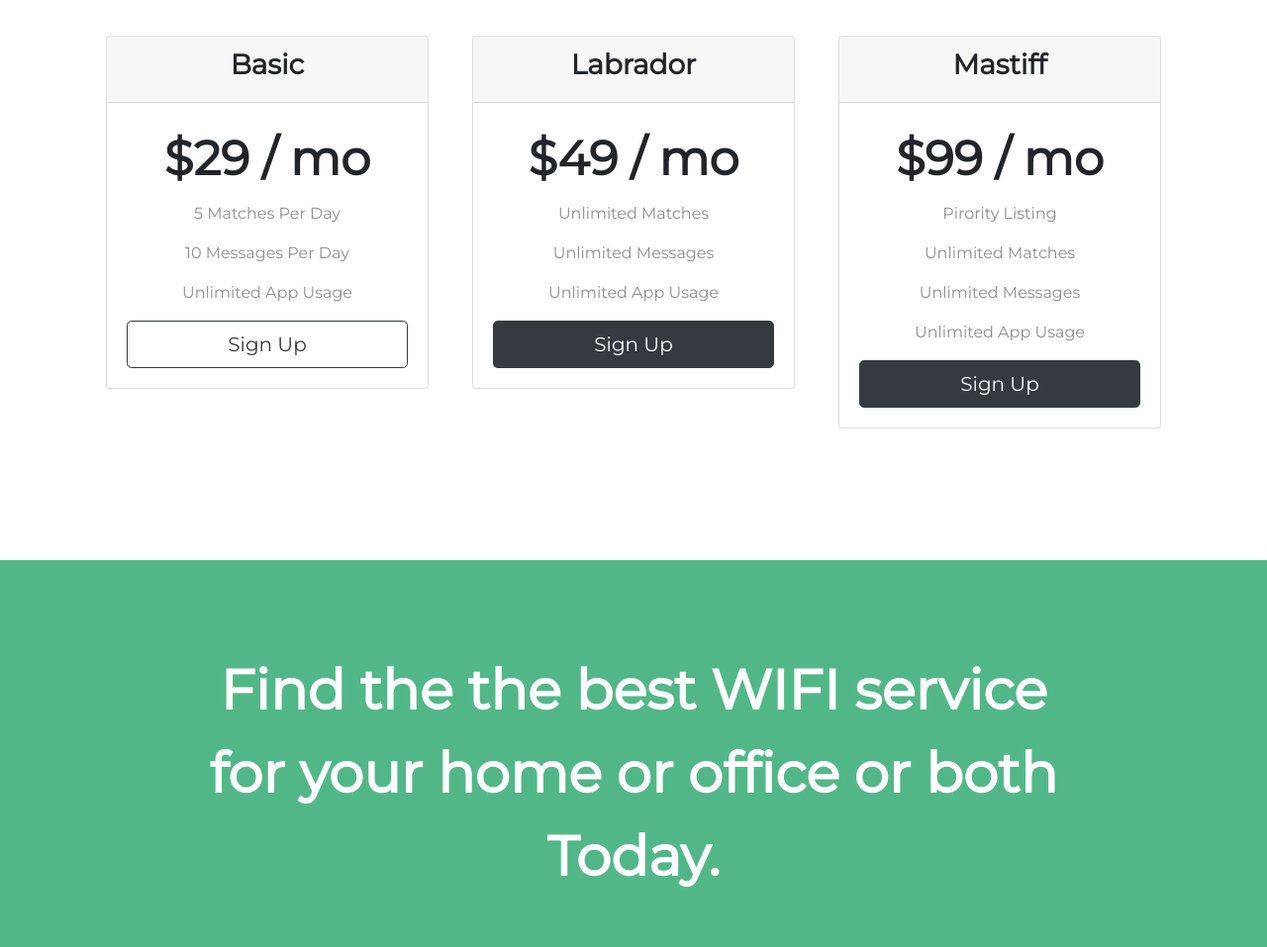
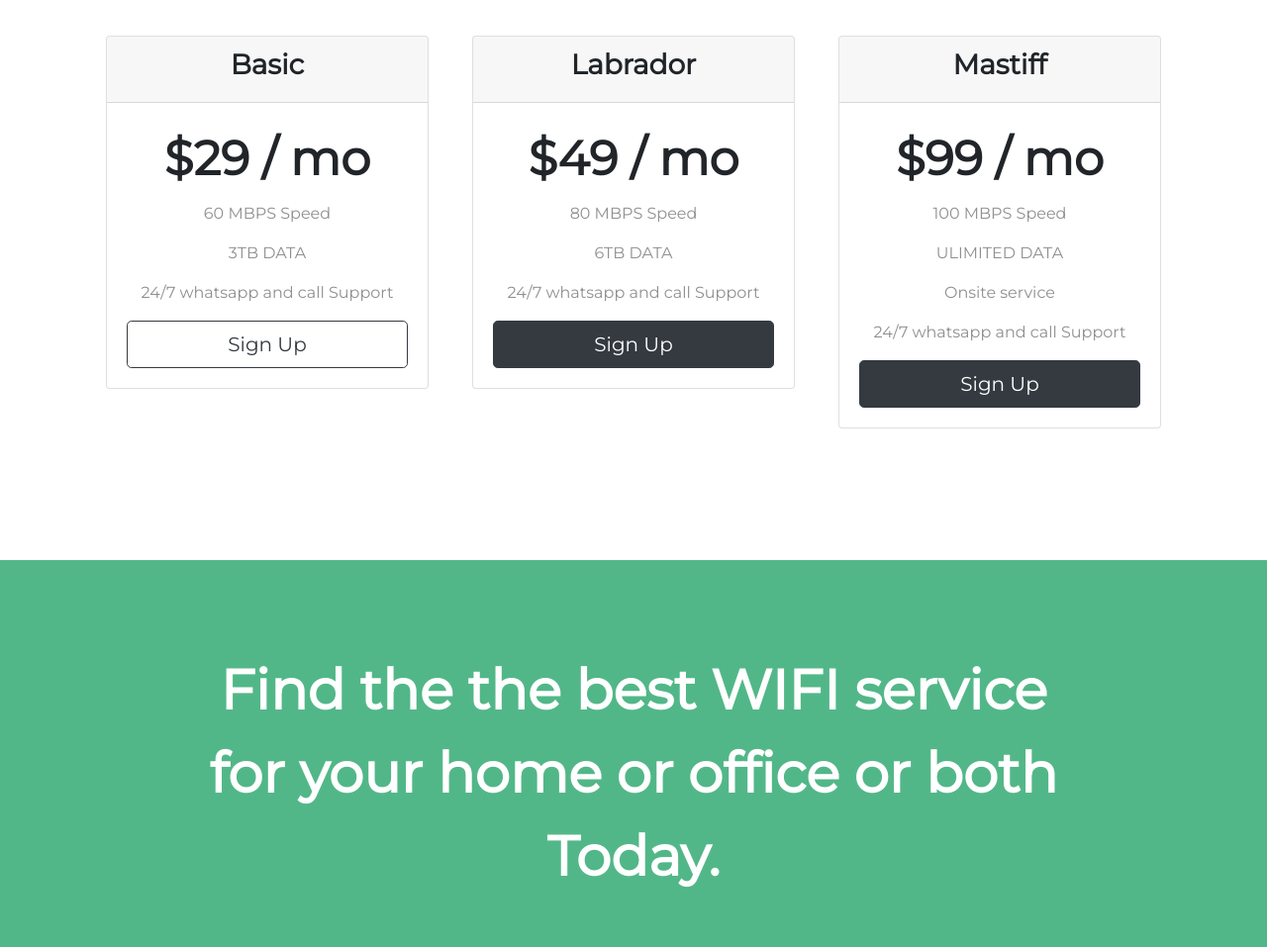
Before and after one commit to MaheshSindhiya/Dwifi, a plain HTML site: page index.html in a window 1280 px wide. Shown: the part 2132-3089 px from the top of the page at 99% size. Drawn offline with nearby package versions, Linux system fonts and the light colour scheme.

Commit message:
Pricing  section updated with offers and features

```diff
--- a/index.html
+++ b/index.html
@@ -162,9 +162,9 @@
           </div>
           <div class="card-body">
             <h2 class="price-text">$29 / mo</h2>
-            <p>5 Matches Per Day</p>
-            <p>10 Messages Per Day</p>
-            <p>Unlimited App Usage</p>
+            <p>60 MBPS Speed</p>
+            <p>3TB DATA </p>
+            <p>24/7 whatsapp and call Support</p>
             <button class="btn btn-lg btn-block btn-outline-dark" type="button">Sign Up</button>
           </div>
         </div>
@@ -177,9 +177,9 @@
           </div>
           <div class="card-body">
             <h2 class="price-text">$49 / mo</h2>
-            <p>Unlimited Matches</p>
-            <p>Unlimited Messages</p>
-            <p>Unlimited App Usage</p>
+            <p>80 MBPS Speed</p>
+            <p>6TB DATA </p>
+            <p>24/7 whatsapp and call Support  </p>
             <button class="btn btn-lg btn-block btn-dark" type="button">Sign Up</button>
           </div>
         </div>
@@ -192,10 +192,10 @@
           </div>
           <div class="card-body">
             <h2 class="price-text">$99 / mo</h2>
-            <p> Pirority Listing </p>
-            <p> Unlimited Matches </p>
-            <p> Unlimited Messages </p>
-            <p> Unlimited App Usage </p>
+            <p> 100 MBPS Speed</p>
+            <p> ULIMITED DATA </p>
+            <p> Onsite service </p>
+            <p> 24/7 whatsapp and call Support </p>
             <button class="btn btn-lg btn-block btn-dark" type="button">Sign Up</button>
 
           </div>
```
